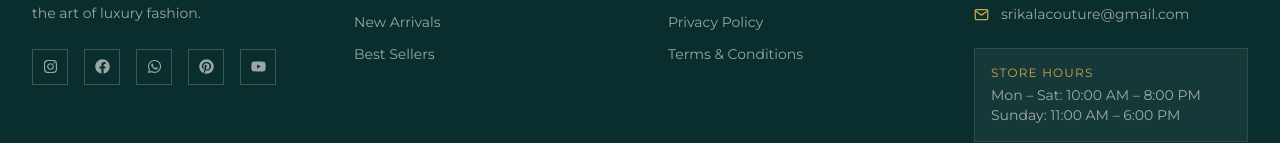
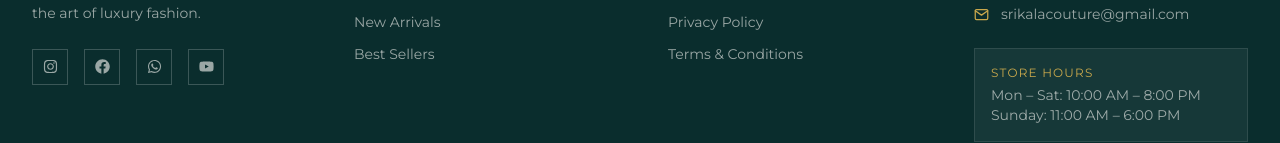
Before and after one commit to akashreddykandula/sk-luxury, a React (Vite) app in the folder frontend/: page / in a window 1280 px wide. Shown: the part 8238-8381 px from the top of the page. Built offline with nearby package versions, Linux system fonts and the light colour scheme; no server answers; a web font is replaced by a local one.

Commit message:
Add social media links

```diff
--- a/frontend/src/components/layout/Footer.jsx
+++ b/frontend/src/components/layout/Footer.jsx
@@ -76,11 +76,26 @@ export default function Footer () {
             </p>
             <div className="flex items-center gap-4">
               {[
-                {Icon: FaInstagram, href: '#', label: 'Instagram'},
-                {Icon: FaFacebook, href: '#', label: 'Facebook'},
-                {Icon: FaWhatsapp, href: '#', label: 'WhatsApp'},
-                {Icon: FaPinterest, href: '#', label: 'Pinterest'},
-                {Icon: FaYoutube, href: '#', label: 'YouTube'},
+                {
+                  Icon: FaInstagram,
+                  href: 'https://www.instagram.com/srikala_couture?igsh=MWNrMHExZWJ4bDhvMg==',
+                  label: 'Instagram',
+                },
+                {
+                  Icon: FaFacebook,
+                  href: 'https://www.facebook.com/profile.php?id=61575088107332',
+                  label: 'Facebook',
+                },
+                {
+                  Icon: FaWhatsapp,
+                  href: 'https://wa.me/918374797955',
+                  label: 'WhatsApp',
+                },
+                {
+                  Icon: FaYoutube,
+                  href: 'https://www.youtube.com/@srikalacouture',
+                  label: 'YouTube',
+                },
               ].map (({Icon, href, label}) => (
                 <a
                   key={label}
```
